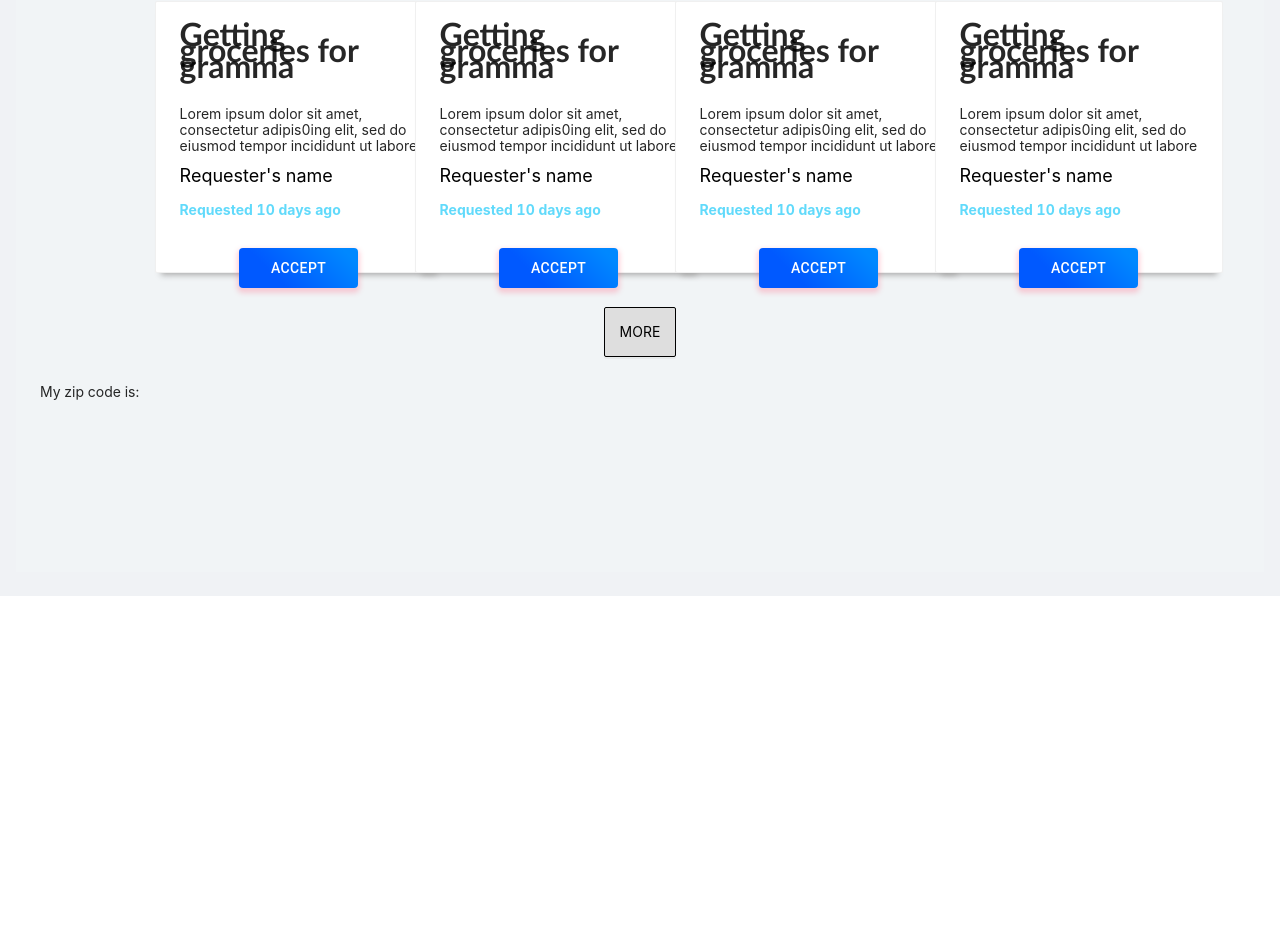
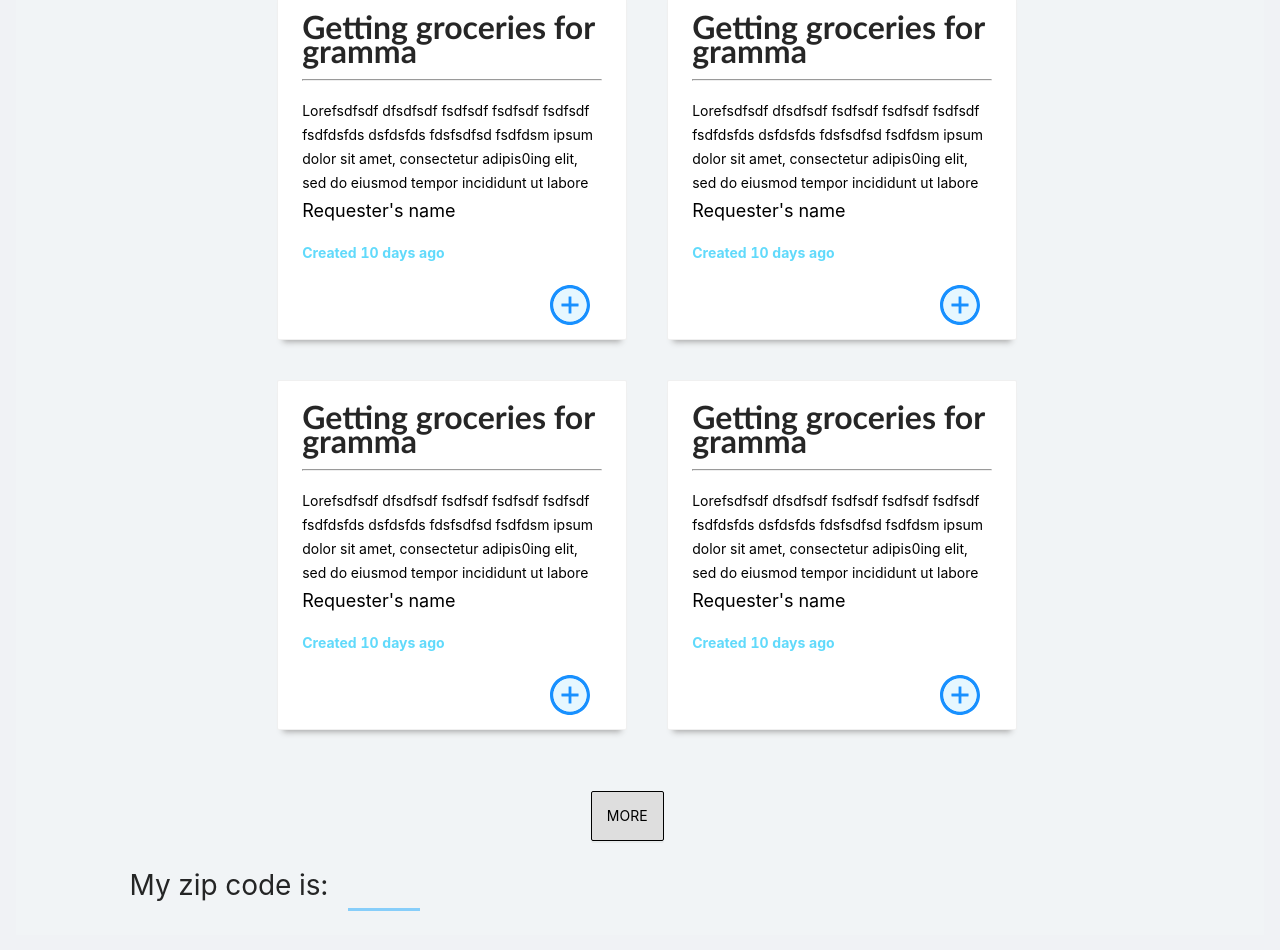
Before and after one commit to info442-group-7/HelpOut, a React (Create React App) app: page /SuggestedTasks in a window 1280 px wide. Shown: the part 204-1154 px from the top of the page. Before the commit the page ends 800 px from the top, so only its background shows below. Built offline with nearby package versions, Linux system fonts and the light colour scheme.

Commit message:
card buttons

```diff
--- a/src/App.css
+++ b/src/App.css
@@ -126,6 +126,10 @@ cardStyle  {
   font-weight: bold;
 }
 
+.claimedText {
+  font-size: 20px;
+}
+
 .col {
   display: flex;
   width: 25%;
@@ -211,3 +215,31 @@ justify-content: start;
   flex-direction: row;
   justify-content: start;
 }
+
+.suggestedTaskButton {
+  float: right;
+}
+
+.zipCode {
+  font-size: 3.5vmin;
+  margin-left: 2vw;
+}
+
+.zipCodeInput {
+  width: 7%;
+  border: none;
+  border-bottom: 3px solid lightskyblue;
+  background-color: #F1F4F6;
+  margin-left: 20px;
+  padding-left: 5px;
+}
+
+.zipCodeSubmit {
+  margin-left: 20px;
+  background-color: #F1F4F6;
+  border-color: lightskyblue;
+  border-radius: 20%;
+  padding-right: 4px;
+
+
+}
--- a/src/components/ClaimedTasks/ClaimedTasksCardView.jsx
+++ b/src/components/ClaimedTasks/ClaimedTasksCardView.jsx
@@ -1,66 +1,21 @@
 import React, { Component } from 'react';
 import Button from '@material-ui/core/Button';
-import { styled } from '@material-ui/core/styles';
-import Grid from '@material-ui/core/Grid';
 import { Card } from 'antd';
 import '../../App.css'
-import s from '../../App.css'
 import { InfoCircleTwoTone, CheckCircleTwoTone, CloseCircleTwoTone } from '@ant-design/icons';
 import { Tooltip } from 'antd';
-
 
 const abandon = <span>Give up...</span>;
 const complete = <span>Done!</span>;
 const more = <span>More...</span>;
 
-const buttonWidth = 70;
-const MyButton = styled(Button)({
-    background: 'linear-gradient(45deg, #FE6B8B 30%, #FF8E53 90%)',
-    color: 'white',
-    //  padding: '.4vmin 4vmin',
-    //size: '5vmin',
-    //fontSize: '1vh',
-    // paddingLeft: '4.2vmin',
-    //paddingRight: '4.2vmin'
-    //maxWidth: '150%',
-    //width: '100px'
-
-
-
-});
-
-const DoneButton = styled(Button)({
-    background: 'linear-gradient(45deg, #1760fb 30%, #45a5df 90%)',
-    color: 'white',
-    //padding: '.5vmin 3vmin',
-    // marginTop: '1vmin',
-    // size: '5vmin',
-    // fontSize: '1.4vmin'
-});
-
-const MoreButton = styled(Button)({
-    background: 'linear-gradient(45deg, #0059ff 30%, #0088ff 90%)',
-    color: 'white',
-    //  padding: '.4vmin 4vmin',
-    //size: '5vmin',
-    //fontSize: '1vh',
-    // paddingRight: '5vmin',
-    // paddingLeft: '5vmin',
-    //marginRight:'.2vmin',
-    //marginLeft: '.2vmin'
-    //    paddingLeft: "10%"
-    // width: '50%'
-});
-
 class ClaimedTasksCardView extends Component {
-
     constructor(props) {
         super(props);
         this.state = { clicked: true };
         this.onClick = this.onClick.bind(this);
         this.handleClick.bind(this);
     }
-
     handleClick() {
         this.setState(previousState => {
             return {
@@ -68,21 +23,15 @@ class ClaimedTasksCardView extends Component {
             };
         });
     }
-
     onClick() {
         this.setState({
             clicked: false
         });
     }
+    render() {
 
 
-    render() {
-        console.log(window.innerHeight);
-
-        console.log(window.innerWidth);
-
         const Results = () => (
-
             <Tooltip placement="bottom" title={abandon}>
                 <Button onClick={this.onClick} ><CloseCircleTwoTone twoToneColor="#eb2f96" style={{ fontSize: '40px' }} /></Button>
             </Tooltip>
@@ -92,20 +41,16 @@ class ClaimedTasksCardView extends Component {
         )
         const notsucceed = (
             <div>
-
-
                 <Tooltip placement="bottom" title={more}>
                     <Button>
-                        <InfoCircleTwoTone
-                            style={{ fontSize: '40px' }} />
+                        <InfoCircleTwoTone style={{ fontSize: '40px' }} />
                     </Button>
                 </Tooltip>
-
                 <Tooltip placement="bottom" title={complete}>
                     <Button onClick={this.onClick}>
-                        <CheckCircleTwoTone twoToneColor="#52c41a"
-                            style={{ fontSize: '40px' }} />
-                    </Button> </Tooltip>
+                        <CheckCircleTwoTone twoToneColor="#52c41a" style={{ fontSize: '40px' }} />
+                    </Button>
+                </Tooltip>
             </div>
         )
 
@@ -121,21 +66,11 @@ class ClaimedTasksCardView extends Component {
                             </div>
                         <p className="cardRequester">Requester's name</p>
                         <p className="cardRequested">Accepted 10 days ago</p>
-
-
-
                         <div style={{ display: 'flex', justifyContent: 'center', marginTop: 'auto' }}>
-
                             <div> {this.state.succeed ? null : <Results />}</div>
                             <div onClick={this.handleClick.bind(this)}> {this.state.succeed ? succeed : notsucceed} </div>
-
-
                         </div>
-
-
                     </Card>
-
-
                 </div>
             );
         }
--- a/src/components/SuggestedTasks/SuggestedTasks.jsx
+++ b/src/components/SuggestedTasks/SuggestedTasks.jsx
@@ -1,58 +1,29 @@
 import React, { Component } from 'react';
 import SuggestedTasksCardView from "./SuggestedTasksCardView";
-import Grid from '@material-ui/core/Grid';
-import { makeStyles } from '@material-ui/core/styles';
-//import Button from '@material-ui/core/Button';
-import { styled } from '@material-ui/core/styles';
+import '../../App.css'
+import { Button } from 'antd';
+import { InfoCircleTwoTone, CheckCircleTwoTone, CloseCircleTwoTone } from '@ant-design/icons';
 
-import { Row, Col } from 'antd';
-import { Card } from 'antd';
-
-import { Button } from 'antd';
-
-const useStyles = makeStyles((theme) => ({
-  root: {
-    flexGrow: 1,
-  },
-  paper: {
-    height: 140,
-    width: 100,
-  },
-  control: {
-    padding: theme.spacing(2),
-  },
-}));
-
-const MoreButton = styled(Button)({
-
-  margin: 40,
-  padding: 20.
-
-});
-
-const style = { background: '#0092ff', padding: '8px 0' };
 
 class SuggestedTasksView extends React.Component {
 
   constructor() {
     super()
-    this.state = { dog: "fido", counter: 5, total: [0, 1, 2, 3] };
+    this.state = { dog: "fido", counter: 5, total: [0, 1, 2, 3], value: '' };
     this.onClick = this.onClick.bind(this);
+    this.handleChange = this.handleChange.bind(this);
+    this.handleSubmit = this.handleSubmit.bind(this);
   }
 
   scrollToBottom = () => {
     this.messagesEnd.scrollIntoView({ behavior: "smooth" });
   }
-
   componentDidMount() {
     this.scrollToBottom();
   }
-
   componentDidUpdate() {
     this.scrollToBottom();
   }
-
-
 
   onClick() {
     this.setState({
@@ -60,37 +31,33 @@ class SuggestedTasksView extends React.Component {
       total: this.state.total.concat([...new Array(4)]),
 
     });
+  }
 
+  handleChange(event) {
+    this.setState({value: event.target.value});
+  }
+
+  handleSubmit(event) {
+    alert('A name was submitted: ' + this.state.value);
+    event.preventDefault();
   }
 
   render() {
-    console.log(this.state.counter)
-    console.log(this.state.total);
-    let testing = this.state.dog;
-
     return (
-
-      <div >
-       <div className="headerDiv"><h1 className="cardHeader">My Requests</h1></div>
-
-
-
-
-
-    <Row gutter={48}  justify="center">
-      {this.state.total.map((value) =>
-      <Col className="gutter-row" flex="" span={5}key={value}>
-
-        <SuggestedTasksCardView />
-      </Col>)}
-    </Row>
-
-
-
-
+      <div style={{ marginLeft: '5vw', marginRight: '7vw' }} >
+        <div className="headerDiv"><h1 className="cardHeader">Tasks in My Area</h1></div>
+        <div className="flex-grid">
+          {this.state.total.map((value) =>
+            <div>
+              <div className="col">
+                <SuggestedTasksCardView />
+              </div>
+            </div>
+          )}
+        </div>
 
         <div style={{ display: "flex", justifyContent: "center", padding: "2%" }}>
-        <Button type="primary" onClick={this.onClick} style={{
+          <Button type="primary" onClick={this.onClick} style={{
             backgroundColor: "#dedede",
             borderColor: "black",
             color: "black",
@@ -103,14 +70,16 @@ class SuggestedTasksView extends React.Component {
           }}
             ghost> MORE </Button>
           <br></br>
+        </div>
+        <div className="zipCode">
+        <form onSubmit={this.handleSubmit}>
+        <label>
+        My zip code is:
+          <input className="zipCodeInput" type="text" value={this.state.value} onChange={this.handleChange} />
+        </label>
 
-
+      </form>
         </div>
-
-        <Grid>
-
-        </Grid>
-        <p>My zip code is: </p>
         <div style={{ float: "left", clear: "both" }}
           ref={(el) => { this.messagesEnd = el; }}>
         </div>
--- a/src/components/SuggestedTasks/SuggestedTasksCardView.jsx
+++ b/src/components/SuggestedTasks/SuggestedTasksCardView.jsx
@@ -1,70 +1,11 @@
 import React, { Component } from 'react';
-import { makeStyles } from '@material-ui/core/styles';
-import Cards from '@material-ui/core/Card';
-import CardActions from '@material-ui/core/CardActions';
-import CardContent from '@material-ui/core/CardContent';
 import Button from '@material-ui/core/Button';
-import Container from '@material-ui/core/Container';
-import { styled } from '@material-ui/core/styles';
-import Grid from '@material-ui/core/Grid';
+import { PlusCircleTwoTone } from '@ant-design/icons';
+import { Tooltip } from 'antd';
+import '../../App.css'
+import { Card } from 'antd';
 
-import { Card } from 'antd';
-import { Typography } from 'antd';
-import s from '../../App.css'
-const { Title } = Typography;
-
-
-
-const useStyles = makeStyles({
-    root: {
-        minWidth: 275,
-    },
-    bullet: {
-        display: 'inline-block',
-        margin: '0 2px',
-        transform: 'scale(0.8)',
-    },
-    title: {
-        fontSize: 14,
-    },
-    pos: {
-        marginBottom: 12,
-    },
-});
-
-const MyButton = styled(Button)({
-    background: 'linear-gradient(45deg, #FE6B8B 30%, #FF8E53 90%)',
-    border: 0,
-    borderRadius: 3,
-    boxShadow: '0 3px 5px 2px rgba(255, 105, 135, .3)',
-    color: 'white',
-    height: 40,
-    padding: '0 52px',
-    margin: 4,
-});
-
-const DoneButton = styled(Button)({
-    background: 'linear-gradient(45deg, #FE6B8B 30%, #FF8E53 90%)',
-    border: 0,
-    borderRadius: 3,
-    boxShadow: '0 3px 5px 2px rgba(255, 105, 135, .3)',
-    color: 'white',
-    height: 48,
-    padding: '0 40px',
-    marginBottom: '25px',
-    margin: 4,
-});
-
-const MoreButton = styled(Button)({
-    background: 'linear-gradient(45deg, #585350 30%, #8D8987 90%)',
-    border: 0,
-    borderRadius: 3,
-    boxShadow: '0 3px 5px 2px rgba(255, 105, 135, .3)',
-    color: 'white',
-    height: 40,
-    padding: '0 60px',
-    margin: 4,
-});
+const accept = <span>Claim Task</span>;
 
 class SuggestedTasksCardView extends Component {
 
@@ -75,6 +16,11 @@ class SuggestedTasksCardView extends Component {
         this.handleClick.bind(this);
     }
 
+    onClick() {
+        this.setState({
+            clicked: false
+        });
+    }
     handleClick() {
         this.setState(previousState => {
             return {
@@ -83,59 +29,39 @@ class SuggestedTasksCardView extends Component {
         });
     }
 
-    onClick() {
-        this.setState({
-            clicked: false
-        });
-    }
-
     render() {
-        const Results = () => (
-            <Grid container justify="center">
-                <DoneButton size="small" onClick={this.onClick} >Done!</DoneButton>
-            </Grid>
-        )
         const succeed = (
-            <div>(253) 310-3409<br></br></div>
+            <div className='claimedText'>Claimed!</div>
         )
         const notsucceed = (
             <div>
-                <MoreButton size="small">
-                    More ...
-        </MoreButton>
-                <MyButton size="small" onClick={this.onClick} >
-                    Give up ...
-        </MyButton>
+                <Tooltip placement="bottom" title={accept}>
+                    <Button>
+                        <PlusCircleTwoTone style={{ fontSize: '40px' }} />
+                    </Button>
+                </Tooltip>
             </div>
         )
 
-        if (this.state.clicked) {
         return (
             <div>
-                    <Card className="cardStyle" style={{ width: "36vmin", height: "34vh", boxShadow: "0 8px 6px -6px #aaaaaa", margin: "5%", lineHeight: "2vmin" }}>
+                <Card className="cardStyle" style={{ width: '350px', height: "350px", boxShadow: "0 8px 6px -6px #aaaaaa", lineHeight: "24px", display: 'flex', flexDirection: 'column' }}>
                     <h5 className="cardTitle">Getting groceries for gramma</h5>
-                        <p cclassName="cardDescription"><br />Lorem ipsum dolor sit amet, consectetur adipis0ing elit, sed do eiusmod tempor
+                    <hr className="cardLineBreak"></hr>
+                    <div className="cardDesDiv">
+                        <p className="cardDescription">Lorefsdfsdf dfsdfsdf fsdfsdf fsdfsdf fsdfsdf fsdfdsfds dsfdsfds fdsfsdfsd fsdfdsm ipsum dolor sit amet, consectetur adipis0ing elit, sed do eiusmod tempor
                             incididunt ut labore </p>
+                    </div>
                     <p className="cardRequester">Requester's name</p>
-                        <p className="cardRequested">Requested 10 days ago</p>
-                        <div style={{ display: "flex", justifyContent: "center" }}><Button type="primary" style={{
-                            background: 'linear-gradient(45deg, #0059ff 30%, #0088ff 90%)',
-                            boxShadow: '0 3px 5px 2px rgba(255, 105, 135, .3)',
-                            color: 'white',
-                            height: '5vmin',
-                            padding: '0vmin 4vmin',
-                            marginBottom: '2vmin',
-                            margin: '2vmin',
-                        }}
-                        > Accept </Button></div>
+                    <p className="cardRequested">Created 10 days ago</p>
+                    <div className="suggestedTaskButton">
+                        <div onClick={this.handleClick.bind(this)}> {this.state.succeed ? succeed : notsucceed} </div>
+                    </div>
                 </Card>
             </div>
         );
     }
-        else {
-            return null;
-        }
-    }
+
 }
 
 export default SuggestedTasksCardView;
```
Lines whose indentation alone changed are shown as unchanged.
